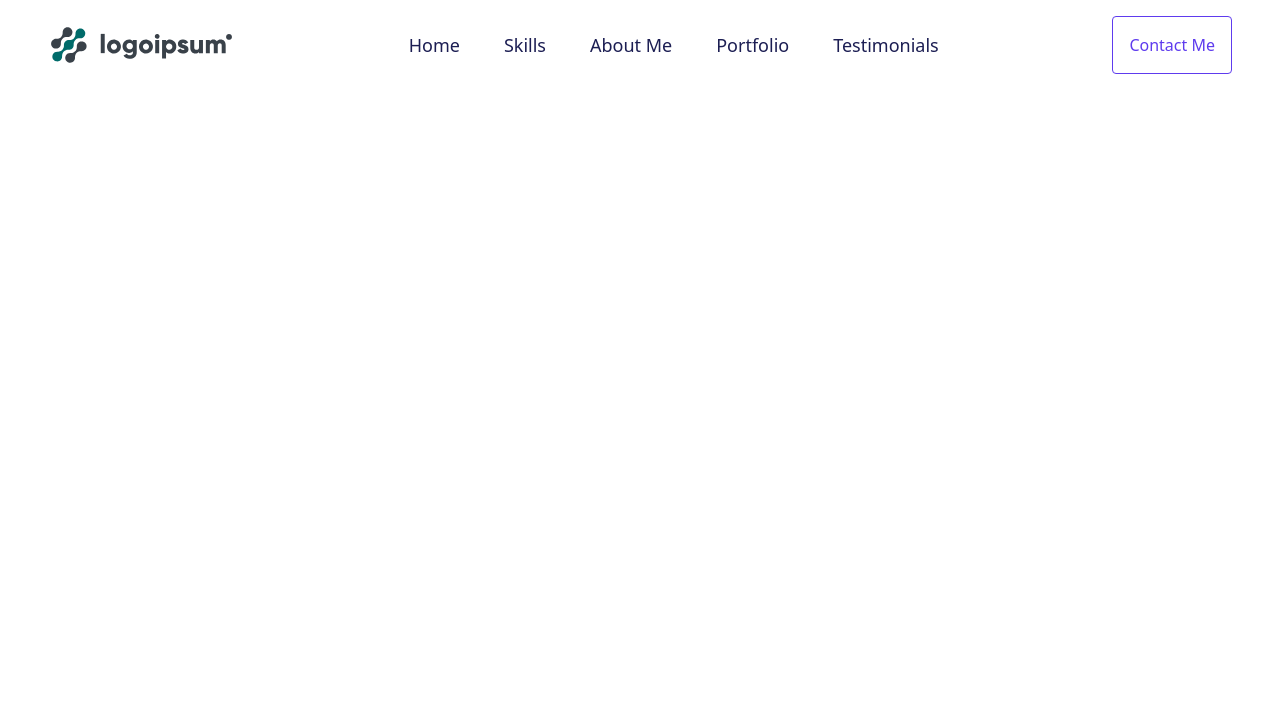
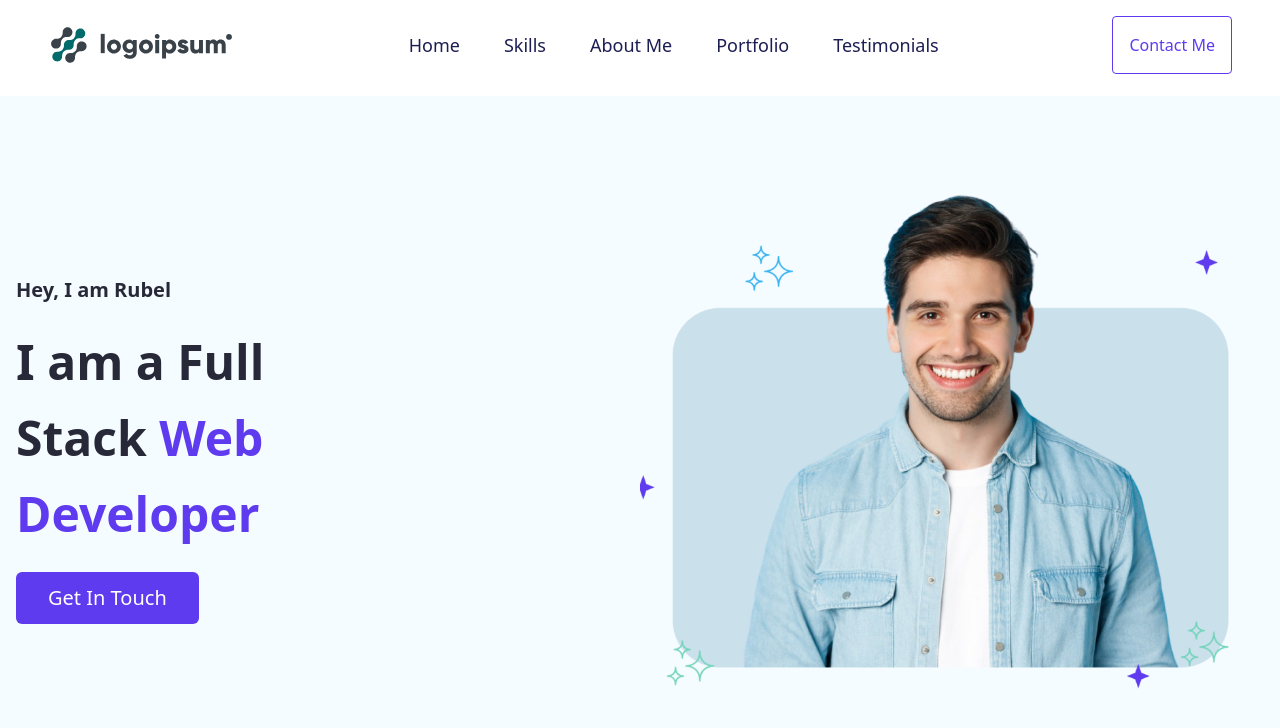
Before and after one commit to RubelCoderX/react-portfolio-project, a React (Vite) app: page / in a window 1280 px wide. Shown: the top 728 px of the page. Built offline with nearby package versions, Linux system fonts and the light colour scheme.

Commit message:
Home part added

```diff
--- a/src/App.css
+++ b/src/App.css
@@ -10,3 +10,6 @@
     @apply px-4 py-4 bg-transparent border text-primary border-primary rounded
      hover:bg-primary hover:text-white transition-all duration-300;
 }
+.btn-primary{
+    @apply bg-primary px-8 py-3 hover:bg-body transition-all duration-300 hover:-translate-y-4 text-white text-xl rounded-md
+}
--- a/src/App.jsx
+++ b/src/App.jsx
@@ -1,4 +1,5 @@
 import './App.css';
+import Home from './components/Home/Home';
 import Navbar from './components/Navbar/Navbar';
 
 function App() {
@@ -7,6 +8,7 @@ function App() {
   return (
     <>
       <Navbar></Navbar>
+      <Home/>
     </>
   )
 }
--- /dev/null
+++ b/src/components/Home/Home.jsx
@@ -0,0 +1,26 @@
+import React from 'react';
+import bannerImg from '../../assets/banner.png';
+
+const Home = () => {
+    return (
+        <div className='mt-24 bg-bgShade'>
+           <div className='lg:px12 px-4 flex flex-col md:flex-row-reverse items-center justify-between py-24 gap-5'>
+               <div className='md:w-1/2 w-full'>
+                    <img src={bannerImg} alt=""  className='w-full'/>
+                </div>
+               <div className='md:w-1/4 w-full mt-5'>
+                <h3 className='text-xl text-headingColor font-semibold mb-5'>Hey, I am Rubel</h3>
+                <h1 className='md:text-5xl text-4xl font-bold text-headingColor leading-sung md:leading-[76px] mb-5'>I am a Full Stack <span className='text-primary'>Web Developer</span></h1>
+                <button className='btn-primary'>Get In Touch</button>
+               </div>
+
+            </div>
+            {/* banner */}
+
+        </div>
+
+
+    );
+};
+
+export default Home;
```
